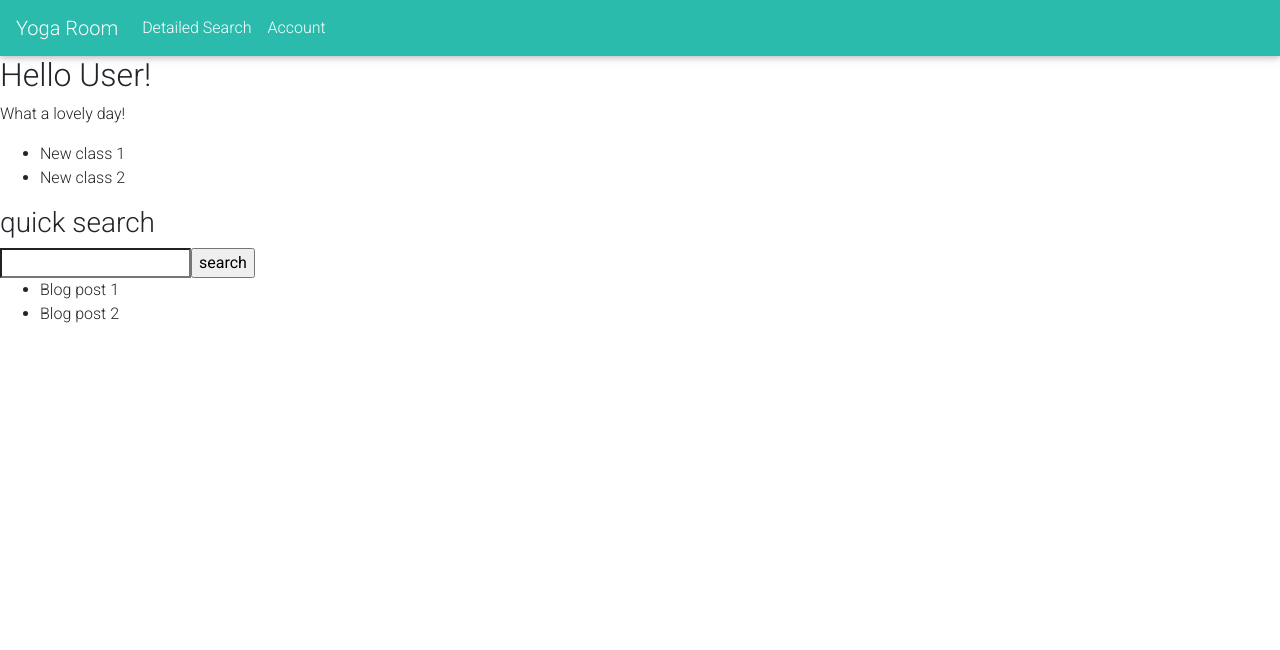
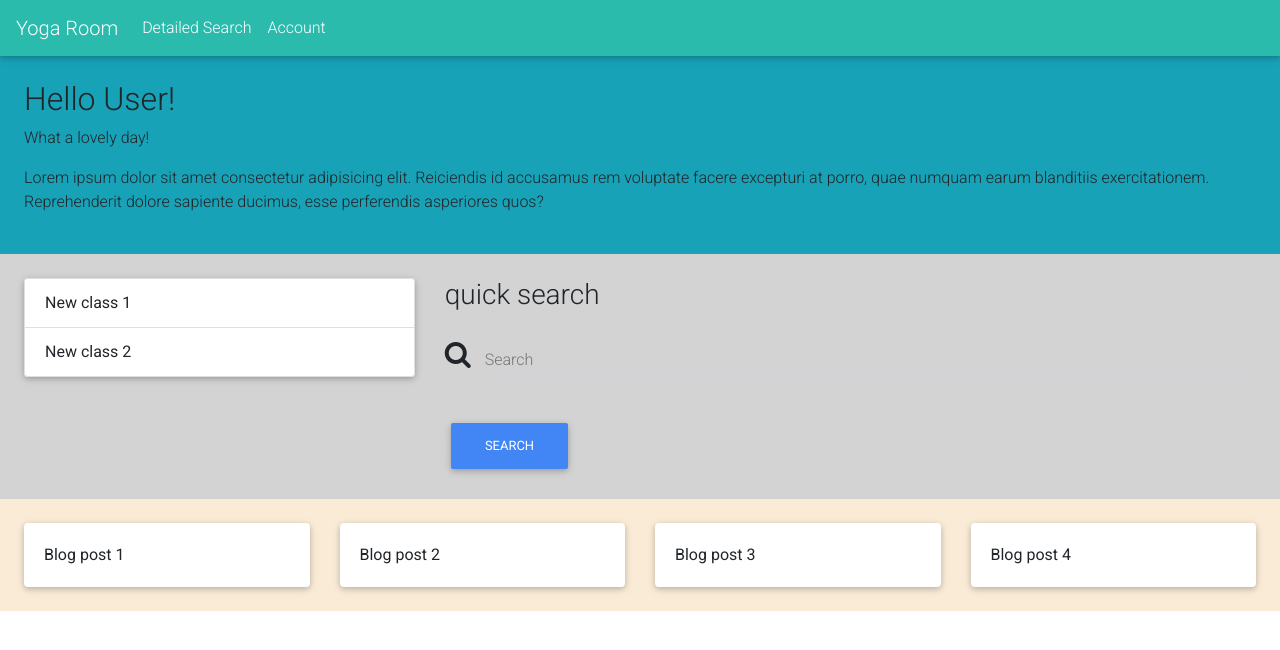
Before and after one commit to orsolyabus/yoga-room-react, a React (Create React App) app: page / in a window 1280 px wide. Shown: the top 650 px of the page. Built offline with nearby package versions, Linux system fonts and the light colour scheme.

Commit message:
add bootstrap to LandingPage and it's components

```diff
--- a/src/components/Landing/BlogFeed.js
+++ b/src/components/Landing/BlogFeed.js
@@ -1,13 +1,32 @@
 // i18n
 import React from 'react';
+import { MDBContainer, MDBCard, MDBCardBody, MDBCardGroup } from "mdbreact";
 
 const BlogFeed = () => (
-  <div className="BlogFeed">
-    <ul>
-      <li>Blog post 1 </li>
-      <li>Blog post 2 </li>
-    </ul>
-  </div>
+  <MDBContainer fluid className="BlogFeed p-4">
+    <MDBCardGroup  deck>
+      <MDBCard >
+        <MDBCardBody>
+          Blog post 1
+        </MDBCardBody>
+      </MDBCard>
+      <MDBCard >
+        <MDBCardBody>
+          Blog post 2
+        </MDBCardBody>
+      </MDBCard>
+      <MDBCard >
+        <MDBCardBody>
+          Blog post 3
+        </MDBCardBody>
+      </MDBCard>
+      <MDBCard >
+        <MDBCardBody>
+          Blog post 4
+        </MDBCardBody>
+      </MDBCard>
+    </MDBCardGroup>
+  </MDBContainer>
 );
 
 export default BlogFeed;
--- /dev/null
+++ b/src/components/Landing/Landing.css
@@ -0,0 +1,11 @@
+.LandingWelcome {
+  background-color: var(--info)
+}
+
+.LandingClasses {
+  background-color: lightgrey
+}
+
+.BlogFeed{
+  background-color: antiquewhite
+}
--- a/src/components/Landing/LandingClasses.js
+++ b/src/components/Landing/LandingClasses.js
@@ -3,7 +3,7 @@ import NewClassesFeed from './NewClassesFeed';
 import SimpleSearch from './SimpleSearch';
 
 const LandingClasses = () => (
-  <div className="LandingClasses">
+  <div className="LandingClasses p-4 d-flex row">
     < NewClassesFeed />
     < SimpleSearch />
   </div>
--- a/src/components/Landing/LandingPage.js
+++ b/src/components/Landing/LandingPage.js
@@ -2,6 +2,7 @@ import React from 'react';
 import LandingWelcome from './LandingWelcome';
 import LandingClasses from './LandingClasses';
 import BlogFeed from './BlogFeed';
+import './Landing.css'
 
 const LandingPage = () => (
   <main className="LandingPage">
--- a/src/components/Landing/LandingWelcome.js
+++ b/src/components/Landing/LandingWelcome.js
@@ -2,9 +2,10 @@
 import React from 'react';
 
 const LandingWelcome = () => (
-  <div className="LandingWelcome">
+  <div className="LandingWelcome p-4">
     <h2>Hello User!</h2>
     <p>What a lovely day!</p>
+    <p>Lorem ipsum dolor sit amet consectetur adipisicing elit. Reiciendis id accusamus rem voluptate facere excepturi at porro, quae numquam earum blanditiis exercitationem. Reprehenderit dolore sapiente ducimus, esse perferendis asperiores quos?</p>
   </div>
 );
 
--- a/src/components/Landing/NewClassesFeed.js
+++ b/src/components/Landing/NewClassesFeed.js
@@ -1,12 +1,15 @@
 // i18n
 import React from 'react';
+import { MDBCard, MDBListGroupItem, MDBListGroup } from "mdbreact";
 
 const NewClassesFeed = () => (
-  <div className="NewClassesFeed">
-    <ul>
-      <li>New class 1 </li>
-      <li>New class 2 </li>
-    </ul>
+  <div className="NewClassesFeed col-4">
+    <MDBCard>
+      <MDBListGroup>
+        <MDBListGroupItem>New class 1 </MDBListGroupItem>
+        <MDBListGroupItem>New class 2 </MDBListGroupItem>
+      </MDBListGroup>
+    </MDBCard>
   </div>
 );
 
--- a/src/components/Landing/SimpleSearch.js
+++ b/src/components/Landing/SimpleSearch.js
@@ -1,14 +1,27 @@
 // i18n
 import React from 'react';
+import { MDBInput, MDBFormInline, MDBIcon, MDBCol, MDBBtn } from "mdbreact";
 
 const SimpleSearch = () => (
-  <div className="SimpleSearch">
+  <MDBCol className="SimpleSearch">
     <h3>quick search</h3>
     <form action="">
-      <input type="search"/>
-      <input type="submit" value="search"/>
+    {/* <MDBFormInline className="md-form">
+      <MDBIcon icon="search" />
+        <input className="form-control form-control-sm ml-3 w-75" type="text" placeholder="Search" aria-label="Search" />
+    </MDBFormInline> */}
+      <MDBInput
+        label="Search"
+        icon="search"
+        group
+        type="text"
+        validate
+        error="wrong"
+        success="right"
+      />
+      <MDBBtn color="primary">Search</MDBBtn>
     </form>
-  </div>
+  </MDBCol>
 );
 
 export default SimpleSearch;
```
